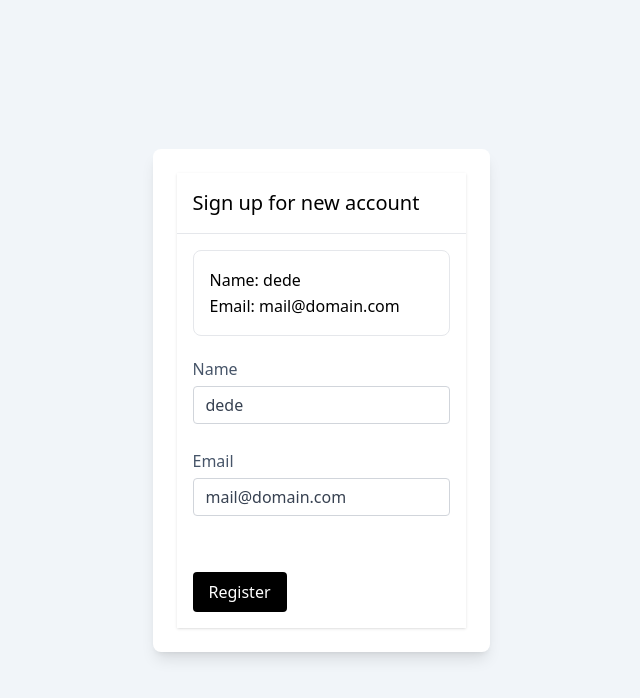
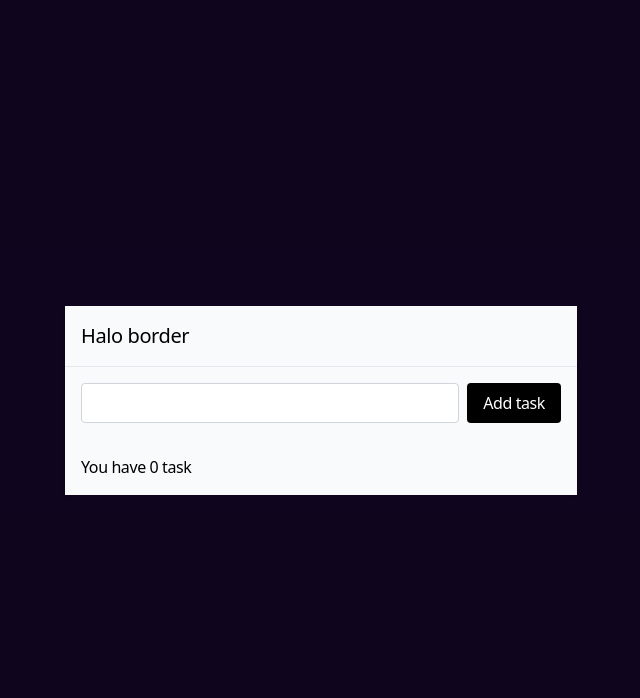
Before and after one commit to revaldoi/parsintadua, a React (Vite) app: page / in a window 1280 px wide. Shown: the top 698 px of the page, without its empty margins (319-959 px from the left). Built offline with nearby package versions, Linux system fonts and the light colour scheme.

Commit message:
9 [Create] - 9.00

```diff
--- a/src/App.jsx
+++ b/src/App.jsx
@@ -5,9 +5,19 @@ import Card from './components/Card';
 import Counter from './components/Counter'
 import Input from './components/Input';
 import Label from './components/Label';
+import Todo from './components/Todo';
 import PlaceContentCenter from './components/PlaceContentCenter'
 // import './App.css';
 
+export default function App() {
+   return (
+      <PlaceContentCenter>
+         <Todo />
+      </PlaceContentCenter>
+   )
+}
+
+{/*
 export default function App() {
    const [form, setForm] = useState({
       name: 'dede',
@@ -46,3 +56,4 @@ export default function App() {
       </div>
    );
 }
+*/}
--- a/src/components/Button.jsx
+++ b/src/components/Button.jsx
@@ -5,7 +5,7 @@ function Button(props) {
    return (
       <button
          {...props}
-         className={`${className} flex items-center gap-x-2 text-white px-4 py-2 rounded`}
+         className={`${className} flex items-center whitespace-nowrap inline-flex justify-center gap-x-2 text-white px-4 py-2 h-10 rounded`}
       >
          {text || children}
       </button>
--- a/src/components/Card.jsx
+++ b/src/components/Card.jsx
@@ -1,5 +1,5 @@
 function Card({ children }) {
-   return <div className={'shadow'}>{children}</div>;
+   return <div className={'bg-slate-50 shadow'}>{children}</div>;
 }
 
 function Title({ children }) {
--- /dev/null
+++ b/src/components/Todo.jsx
@@ -0,0 +1,36 @@
+import Card from "./Card";
+import Input from "./Input";
+import Button from "./Button";
+import { useState } from "react";
+
+export default function Todo() {
+    const [newTask, setNewTask] = useState('');
+    const [tasks, setNewTasks] = useState ([]);
+
+    function handleAddTask(e) {
+        e.preventDefault();
+        setNewTasks((prevTasks) => [...prevTasks, {
+            id: 1,
+            name: newTask,
+            completed: false,
+        }]);
+        setNewTask('')
+    }
+
+    return (
+        <Card>
+            <Card.Title>Halo border</Card.Title>
+            <Card.Body>
+                <form>
+                    <div className="flex item-center gap-x-2">
+                        <Input value={newTask} onChange={(e) => setNewTask(e.target.value)}/>
+                        <Button onClick={handleAddTask}>Add task</Button>
+                    </div>
+                </form>
+            </Card.Body>
+            <Card.Footer>
+                You have {tasks.length} task
+            </Card.Footer>
+        </Card>
+    )
+}
```
